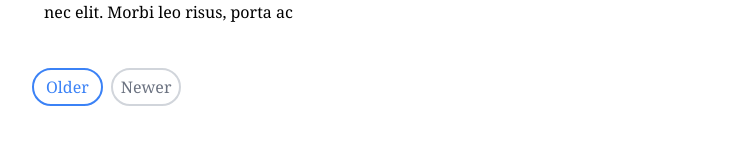
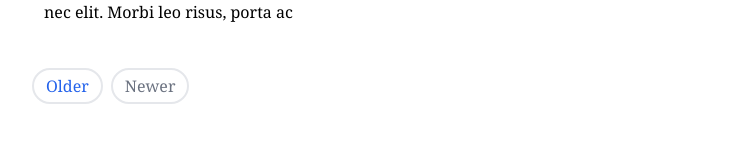
Before and after one commit to doari-rajesh/blog-app-1, a React (Create React App) app: page / in a window 1280 px wide. Shown: the part 2514-2672 px from the top of the page, without its empty margins (96-841 px from the left). Built offline with nearby package versions, Linux system fonts and the light colour scheme.

Commit message:
refactor code || component

```diff
--- a/src/App.js
+++ b/src/App.js
@@ -2,9 +2,9 @@ import NavBar from "./components/common/NavBar/NavBar";
 import NavLinks from "./components/common/NavBar/NavLinks";
 import { Routes, Route } from "react-router-dom";
 import Home from "./components/pages/Home";
-import BlogPostForm from "./components/BlogPostForm";
+import BlogPostForm from "./commonForm/BlogPostForm";
 import Footer from "./components/common/Footer";
-import NotFound from "./components/PageNotFound";
+import NotFound from "./components/common/PageNotFound";
 
 //  md:bg-red-500"
 function App() {
--- /dev/null
+++ b/src/Button/Button.jsx
@@ -0,0 +1,16 @@
+import React from "react";
+
+const Button = ({ text, color, value }) => {
+  return (
+    <button
+      className={`border-2 px-3 py-1 font-normal ${`text-${color}-${
+        value ? value : 600
+      }`}
+      ${`border-${color}-500`} rounded-[25px]`}
+    >
+      {text}
+    </button>
+  );
+};
+
+export default Button;
--- a/src/components/BlogsPostsContent.jsx
+++ b/src/components/BlogPost/BlogsPostsContent.jsx
@@ -1,7 +1,7 @@
 import React, { useContext } from "react";
-import BlogSideBar from "./BlogSideBar";
+import BlogSideBar from "../BlogPostSideBar/BlogSideBar";
 import BlogPostCard from "./BlogPostCard";
-import { AppContext } from "../context/AppContext";
+import { AppContext } from "../../context/AppContext";
 
 const BlogsPostsContent = () => {
   const { blog } = useContext(AppContext);
--- a/src/components/BlogSideBar.jsx
+++ b/src/components/BlogPostSideBar/BlogSideBar.jsx
@@ -1,6 +1,6 @@
 import React from "react";
-import About from "./common/About";
-import { SideBarLinks } from "../data/sidebarlinks";
+import About from "../common/About";
+import { SideBarLinks } from "../../data/sidebarlinks";
 import BlogSideBarLinks from "./BlogSideBarLinks";
 import { NavLink } from "react-router-dom";
 
--- a/src/components/pages/Home.jsx
+++ b/src/components/pages/Home.jsx
@@ -1,6 +1,7 @@
 import React from "react";
-import BlogContent from "../BlogContent";
-import BlogsPostsContent from "../BlogsPostsContent";
+import BlogContent from "../BlogContent/BlogContent";
+import BlogsPostsContent from "../BlogPost/BlogsPostsContent";
+import Button from "../../Button/Button";
 
 const Home = () => {
   return (
@@ -8,9 +9,8 @@ const Home = () => {
       <BlogContent />
       <BlogsPostsContent />
       <div className="flex  gap-x-2 mb-[4rem]">
-        <button className="border-2 px-3 py-1 font-normal text-blue-500 border-blue-500 rounded-[25px]">Older</button>
-        <button className="border-2 px-2 py-[5px] font-normal text-gray-500 border-gray-300 rounded-[25px]">Newer</button>
-
+        <Button color="blue" text="Older" />
+        <Button color="gray" text="Newer" value="500" />
       </div>
     </div>
   );
```
Also changed, not shown: src/commonForm/BlogPostForm.jsx (renamed from src/components/BlogPostForm.jsx), src/components/BlogContent/BlogContent.jsx (renamed from src/components/BlogContent.jsx), src/components/BlogContent/BlogContentCard.jsx (renamed from src/components/BlogContentCard.jsx), src/components/BlogPost/BlogPostCard.jsx (renamed from src/components/BlogPostCard.jsx), src/components/BlogPost/BlogPostDate.jsx (renamed from src/components/BlogPostDate.jsx), src/components/BlogPostSideBar/BlogSideBarLinks.jsx (renamed from src/components/BlogSideBarLinks.jsx), src/components/common/PageNotFound.jsx (renamed from src/components/PageNotFound.jsx).
